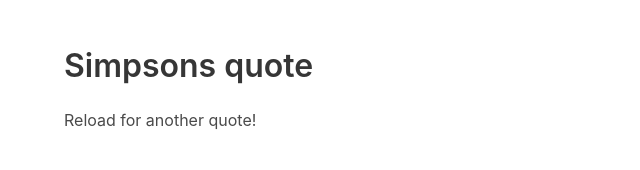
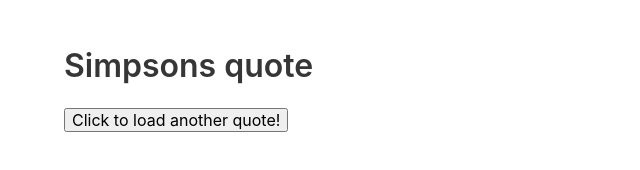
Before and after one commit to GordonPmnt/simpsons_quotes, a plain HTML site: page index.html in a window 1280 px wide. Shown: the whole page, without its empty margins (0-640 px from the left). Drawn offline with nearby package versions, Linux system fonts and the light colour scheme; no server answers.

Commit message:
add button

```diff
--- a/fetch.js
+++ b/fetch.js
@@ -17,5 +17,6 @@ const getQuote = () => {
     )
 }
 
+document.getElementById('bttn').addEventListener('click', () => getQuote())
 
 getQuote()
--- a/index.html
+++ b/index.html
@@ -20,7 +20,8 @@
   <section class="section">
     <div class="container">
       <h1 class="title">Simpsons quote</h1>
-      <p>Reload for another quote!</p>
+      <button id="bttn">Click to load another quote!</button>
+      <br />
       <br />
       <div class="content" id="simpson">
       </div>
```
